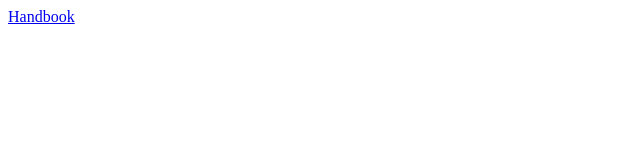
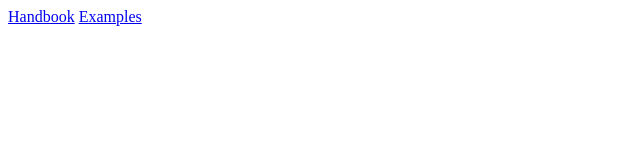
Before and after one commit to joshuachristie/function-concepts, a plain HTML site: page docs/index.html in a window 1280 px wide. Shown: the full height of the page, 0-640 px from the left. Drawn offline with Linux system fonts and the light colour scheme.

Commit message:
add examples

```diff
--- a/docs/index.html
+++ b/docs/index.html
@@ -5,5 +5,6 @@
   </head>
   <body>
     <a href="function-concepts-handbook.html" title="Handbook">Handbook</a>
+    <a href="examples_Keeling_et_al_2019.html" title="Examples">Examples</a>
   </body>
 </html>
```
